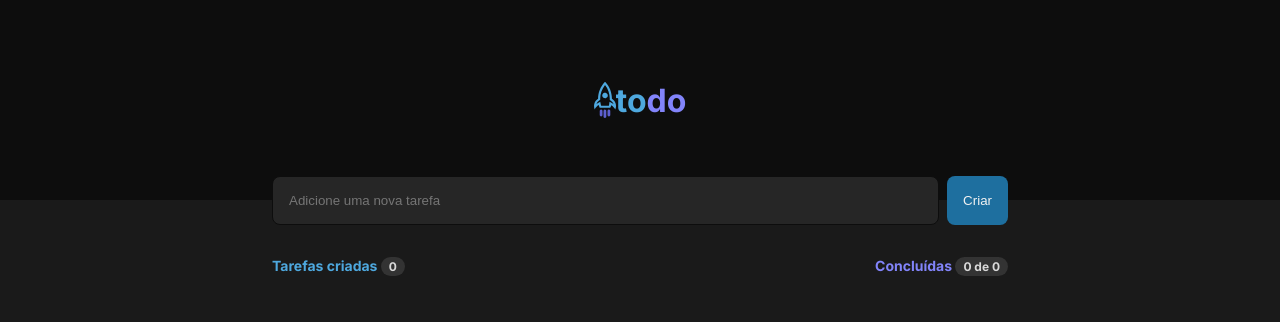
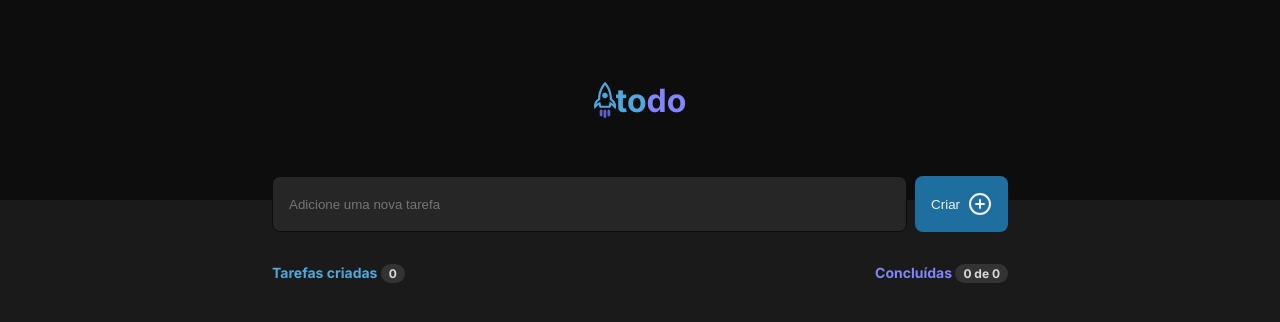
Before and after one commit to flwedu/ignite-challenge-01-todo-list, a React (Vite) app: page / in a window 1280 px wide. Shown: the top 322 px of the page. Built offline with nearby package versions, Linux system fonts and the light colour scheme.

Commit message:
:lipstick: Update "Create" task button icon

```diff
--- a/src/components/NewTaskForm/NewTaskForm.tsx
+++ b/src/components/NewTaskForm/NewTaskForm.tsx
@@ -1,3 +1,4 @@
+import { PlusCircle } from "lucide-react";
 import { type HTMLProps, useCallback, useRef } from "react";
 import type { Task } from "../TaskCard/TaskCard.tsx";
 import { StyledForm } from "./styles.ts";
@@ -43,7 +44,9 @@ export function NewTaskForm({ onAddNewTask }: NewTaskFormProps) {
 				type="text"
 				ref={inputRef}
 			/>
-			<button type="submit">Criar</button>
+			<button type="submit">
+				Criar <PlusCircle />
+			</button>
 		</StyledForm>
 	);
 }
--- a/src/components/NewTaskForm/styles.ts
+++ b/src/components/NewTaskForm/styles.ts
@@ -34,6 +34,7 @@ export const StyledForm = styled.form`
 		border-radius: 0.5rem;
 		border: none;
 		cursor: pointer;
+		transition: 0.2s background-color linear;
 
 		&:hover {
 			background: ${(props) => props.theme.colors.primary};
```
